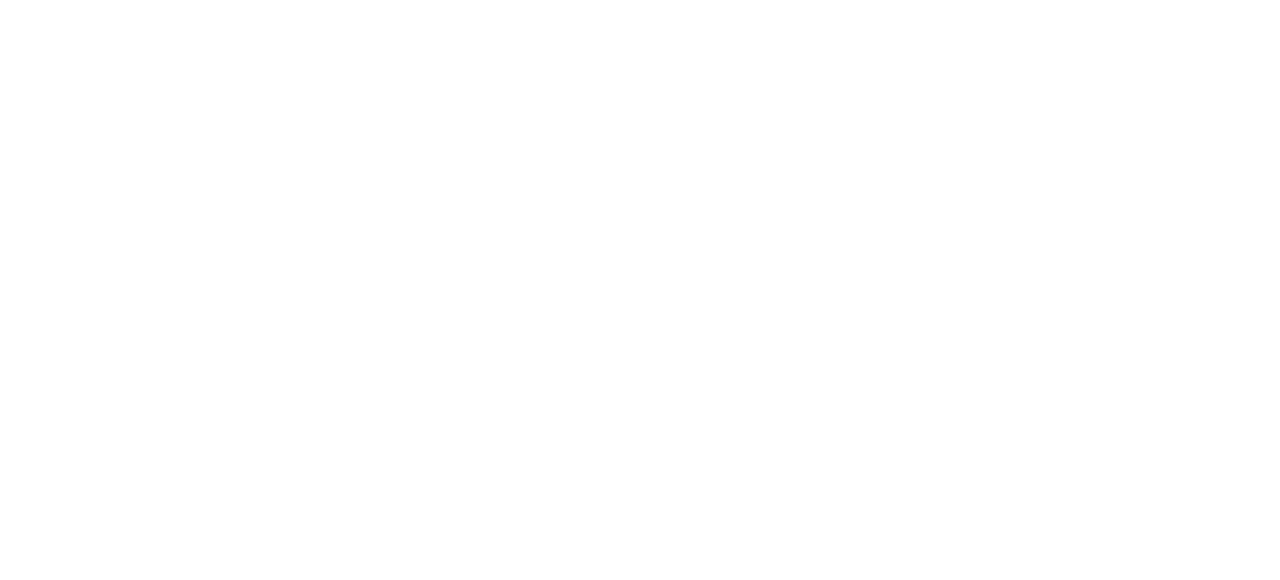
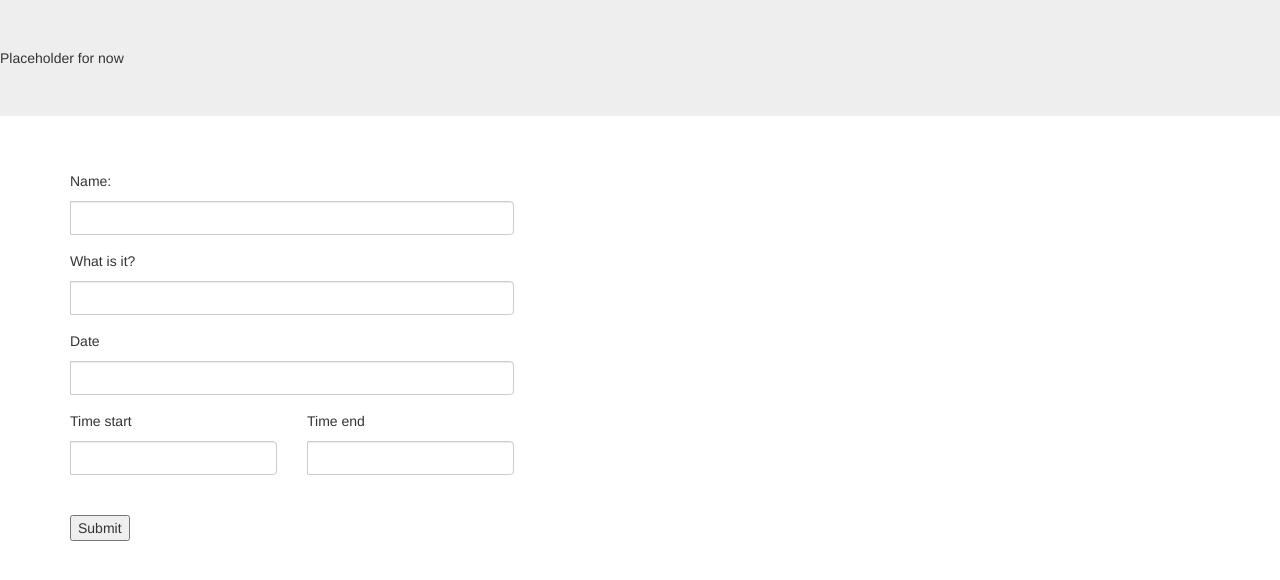
Before and after one commit to MilesBradt/more-form-practice, a plain HTML site: page index.html in a window 1280 px wide. Drawn offline with Linux system fonts and the light colour scheme.

Commit message:
add html framework for gathering user input, awaiting js

```diff
--- a/css/styles.css
+++ b/css/styles.css
@@ -0,0 +1,8 @@
+.userForm {
+  padding-top: 25px;
+  padding-bottom: 25px;
+}
+
+.userButton {
+  margin-top: 15px;
+}
--- a/index.html
+++ b/index.html
@@ -9,6 +9,37 @@
     <title></title>
   </head>
   <body>
-
+    <div class="jumbotron success">
+      Placeholder for now
+    </div>
+    <div class="container">
+      <form class="input-group userInfo">
+        <div class="userForm">
+          <p class="info">Name:</p>
+          <input type="text" class="form-control" id="userName"></input>
+        </div>
+        <div class="userForm">
+          <p class="info">What is it?</p>
+          <input type="text" class="form-control"></input>
+        </div>
+        <div class="userForm">
+          <p class="info">Date</p>
+          <input type="text" class="form-control"></input>
+        </div>
+        <div class="userForm">
+          <div class="row">
+            <div class="col-sm-6">
+              <p class="info">Time start</p>
+              <input type="text" class="form-control"></input>
+            </div>
+            <div class="col-sm-6">
+              <p class="info time-end-right">Time end</p>
+              <input type="text" class="form-control time-end-right"></input>
+            </div>
+          </div>
+        </div>
+        <button type="submit" class="userButton">Submit</button>
+      </form>
+    </div>
   </body>
 </html>
```
